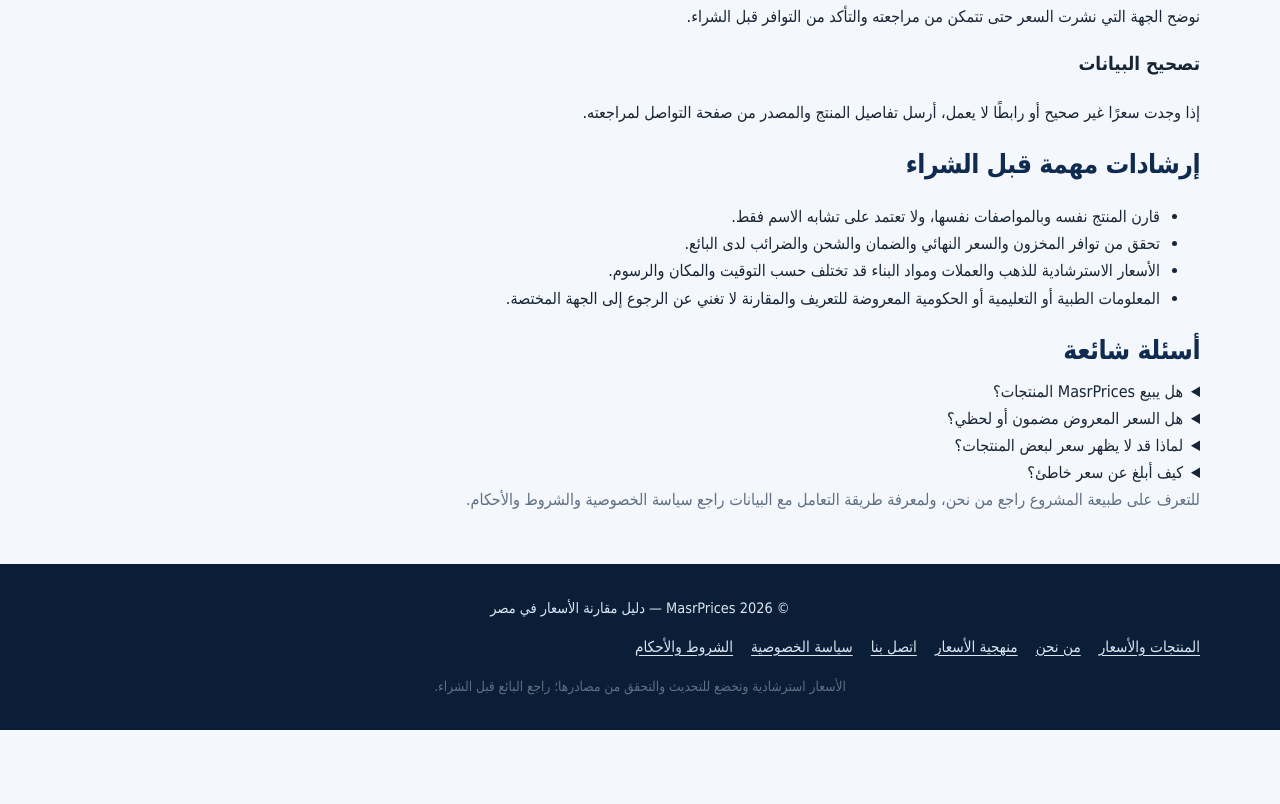
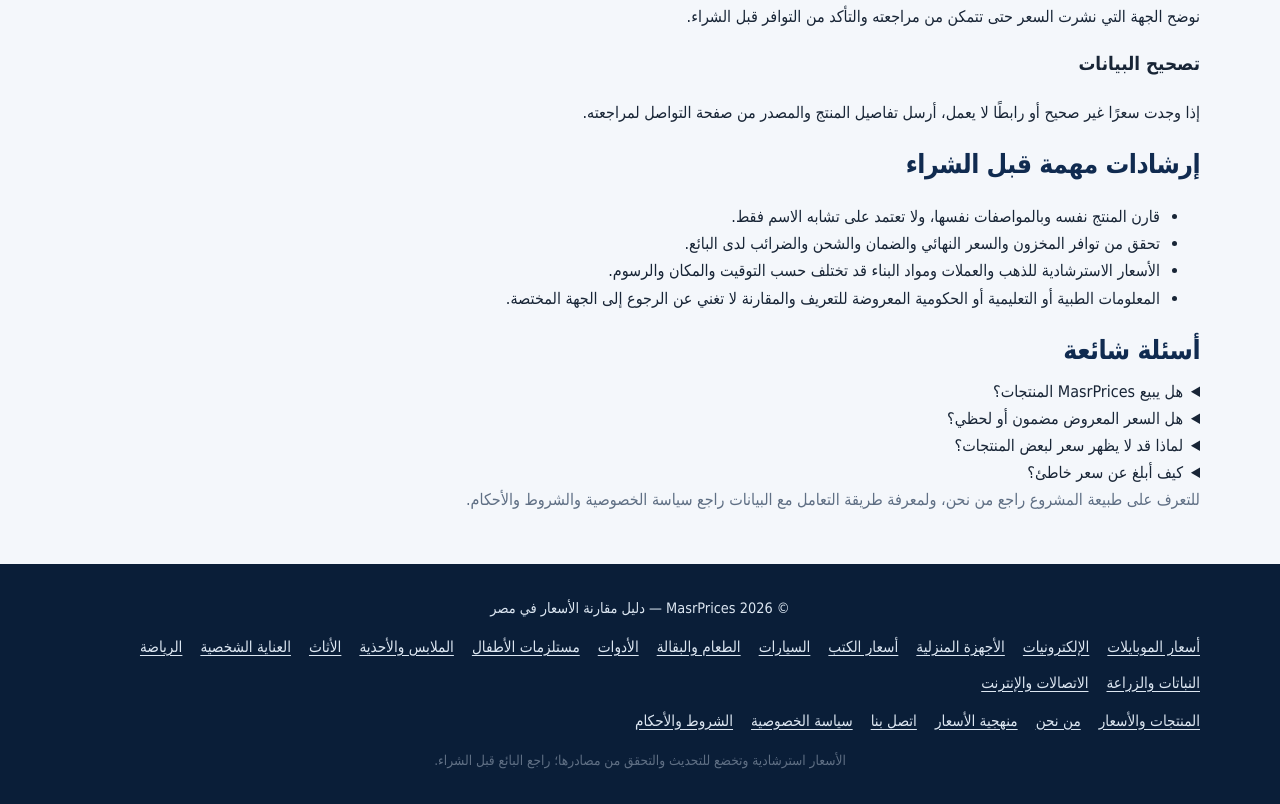
Before and after one commit to keromary044-jpg/masrprices, a plain HTML site: page index.html in a window 1280 px wide. Shown: the part 2329-3133 px from the top of the page. Before the commit the page ends 3059 px from the top, so only its background shows below. Drawn offline with Linux system fonts and the light colour scheme; no server answers.

Commit message:
Add crawlable links to SEO category landing pages

```diff
--- a/index.html
+++ b/index.html
@@ -610,7 +610,7 @@
       <details><summary>كيف أبلغ عن سعر خاطئ؟</summary><p>استخدم صفحة <a href="contact.html">اتصل بنا</a> وأرسل اسم المنتج والسعر الصحيح ورابط المصدر إن توفر.</p></details>
       <p>للتعرف على طبيعة المشروع راجع <a href="about.html">من نحن</a>، ولمعرفة طريقة التعامل مع البيانات راجع <a href="privacy.html">سياسة الخصوصية</a> و<a href="terms.html">الشروط والأحكام</a>.</p>
     </section>
-    <footer><div class="container"><p>© 2026 MasrPrices — دليل مقارنة الأسعار في مصر</p><nav class="footer-links" aria-label="روابط الموقع"><a href="products/">المنتجات والأسعار</a><a href="about.html">من نحن</a><a href="methodology.html">منهجية الأسعار</a><a href="contact.html">اتصل بنا</a><a href="privacy.html">سياسة الخصوصية</a><a href="terms.html">الشروط والأحكام</a></nav><p class="footer-note">الأسعار استرشادية وتخضع للتحديث والتحقق من مصادرها؛ راجع البائع قبل الشراء.</p></div></footer>
+    <footer><div class="container"><p>© 2026 MasrPrices — دليل مقارنة الأسعار في مصر</p><nav class="footer-links" aria-label="الأقسام الرئيسية"><a href="/category/phones/">أسعار الموبايلات</a><a href="/category/electronics/">الإلكترونيات</a><a href="/category/home-appliances/">الأجهزة المنزلية</a><a href="/category/books/">أسعار الكتب</a><a href="/category/cars/">السيارات</a><a href="/category/groceries/">الطعام والبقالة</a><a href="/category/tools/">الأدوات</a><a href="/category/baby/">مستلزمات الأطفال</a><a href="/category/clothing/">الملابس والأحذية</a><a href="/category/furniture/">الأثاث</a><a href="/category/personal-care/">العناية الشخصية</a><a href="/category/sports/">الرياضة</a><a href="/category/plants/">النباتات والزراعة</a><a href="/category/telecom/">الاتصالات والإنترنت</a></nav><nav class="footer-links" aria-label="روابط الموقع"><a href="products/">المنتجات والأسعار</a><a href="about.html">من نحن</a><a href="methodology.html">منهجية الأسعار</a><a href="contact.html">اتصل بنا</a><a href="privacy.html">سياسة الخصوصية</a><a href="terms.html">الشروط والأحكام</a></nav><p class="footer-note">الأسعار استرشادية وتخضع للتحديث والتحقق من مصادرها؛ راجع البائع قبل الشراء.</p></div></footer>
 
 
   <script src="app.js?v=global-currency-7"></script>
```
